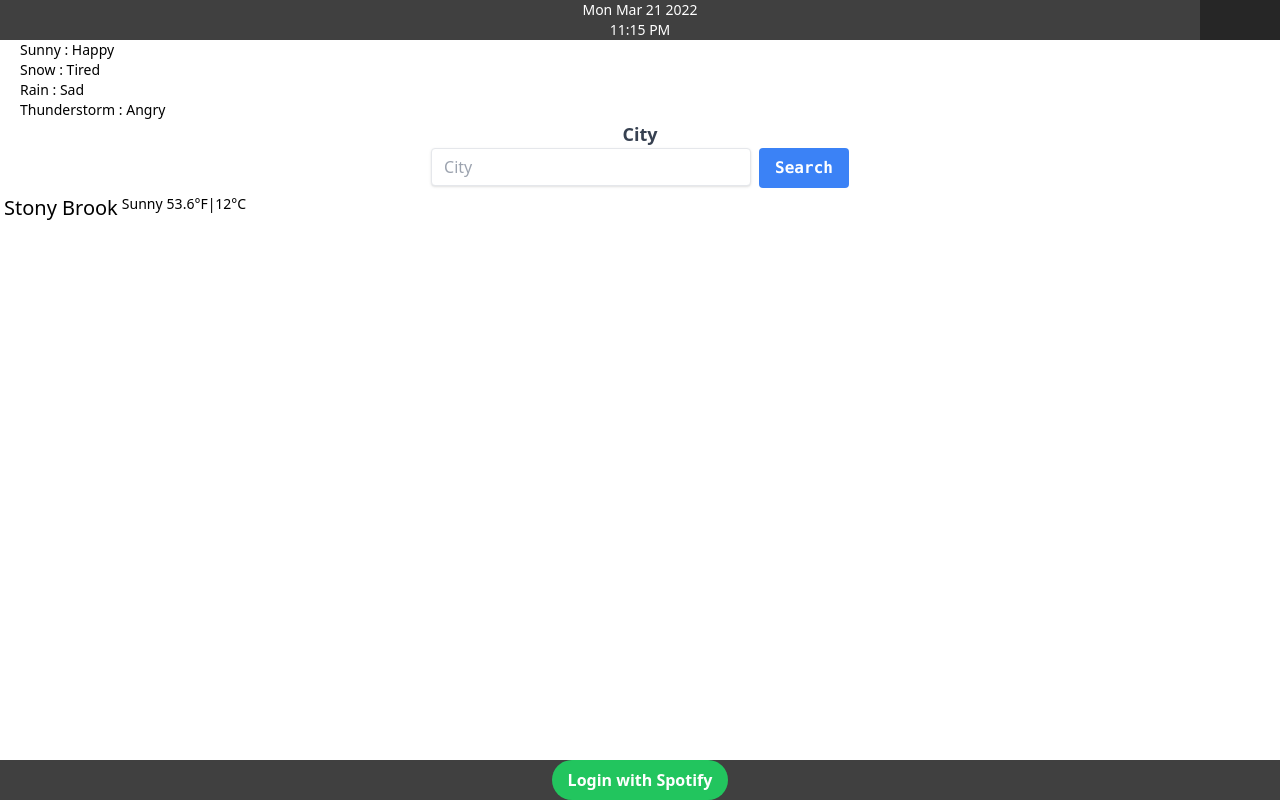
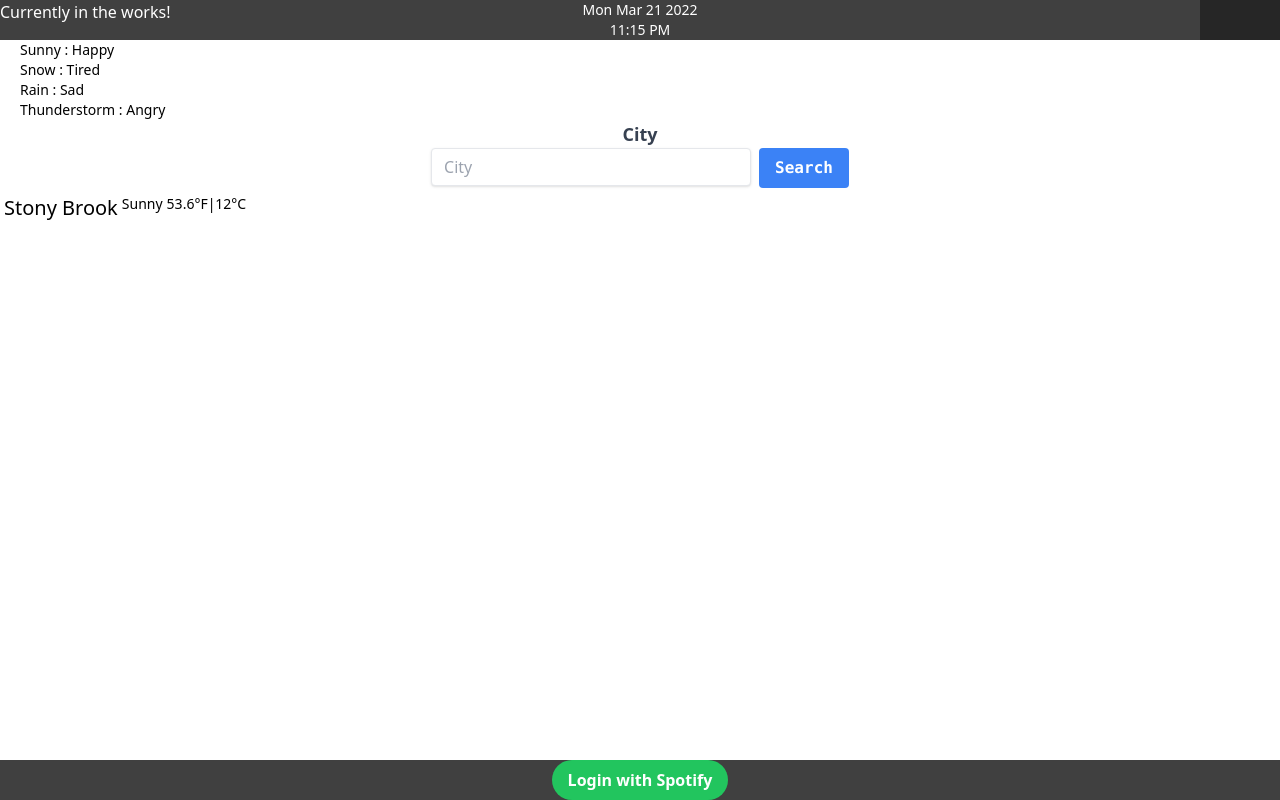
Before and after one commit to jiechenmc/Dash, a React (Create React App) app in the folder client/: page / in a window 1280 px wide. Built offline with nearby package versions, Linux system fonts and the light colour scheme.

Commit message:
added message

```diff
--- a/client/src/HeadBar.js
+++ b/client/src/HeadBar.js
@@ -5,6 +5,8 @@ import Time from "./HeadBar/Time";
 export default function HeadBar() {
   return (
     <div className="inline-flex gap-2 bg-neutral-700 text-white text-mono">
+      {/* Temporary message*/}
+      <p className="absolute left-0 ">Currently in the works!</p>
       <Time />
       <Github />
     </div>
```
